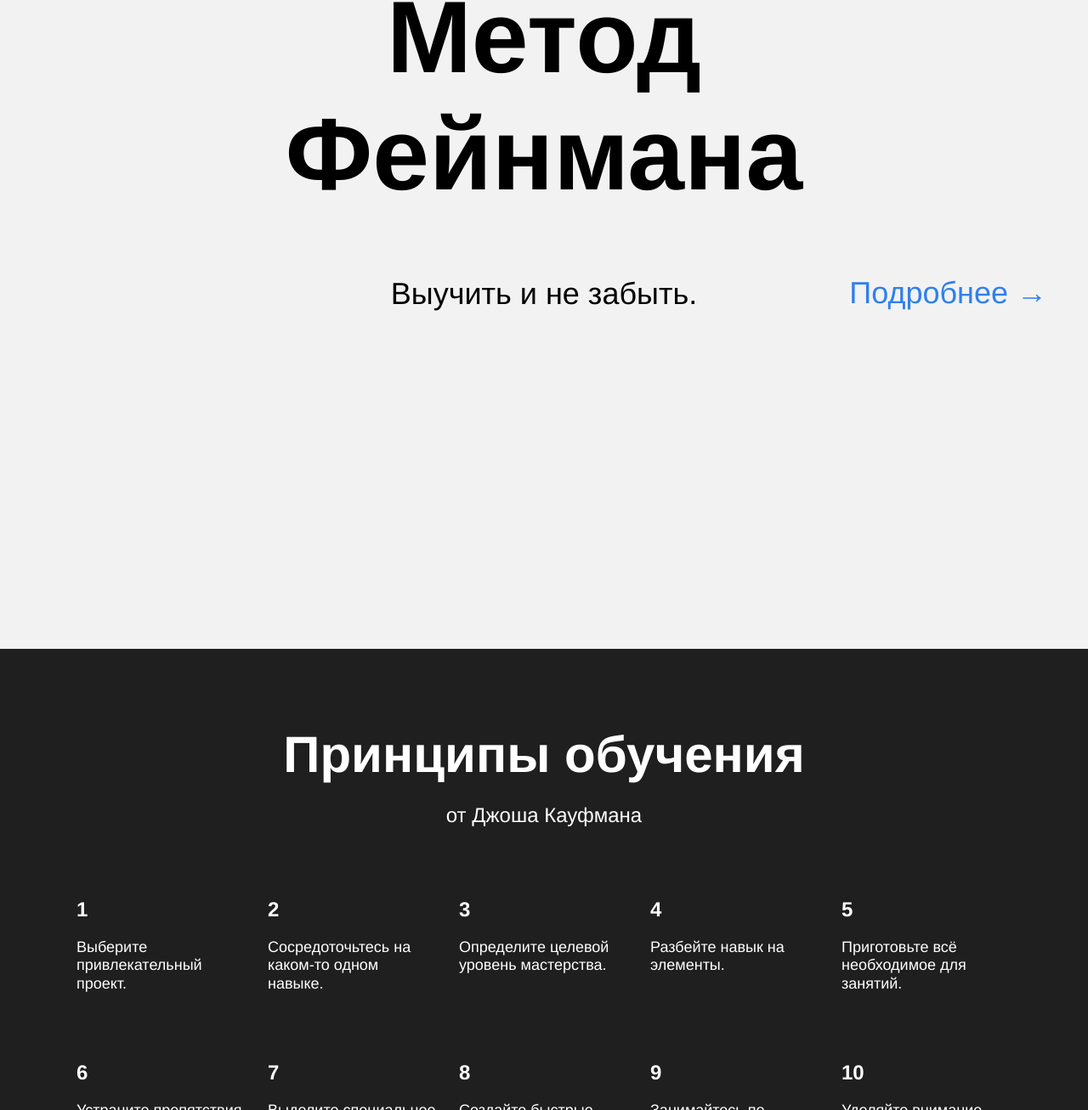
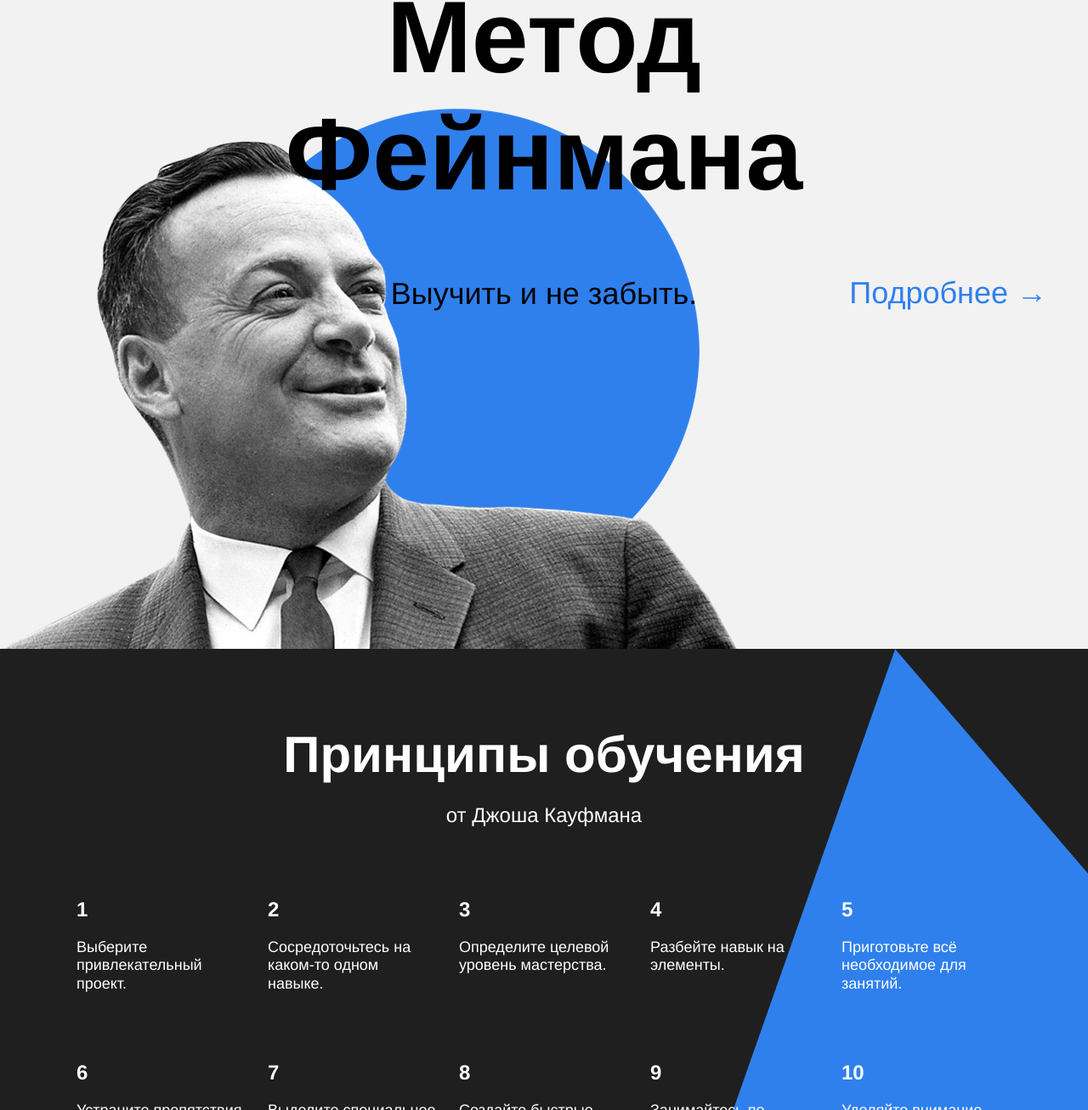
Before and after one commit to AleksndrBubnov/how-to-learn, a plain HTML site: page index.html in a window 1280 px wide. Shown: the part 2133-3440 px from the top of the page at 85% size. Drawn offline with Linux system fonts and the light colour scheme; the site is published under a folder, as on GitHub Pages, so addresses that start at the root find nothing.

Commit message:
фикс изображений

```diff
--- a/styles/style.css
+++ b/styles/style.css
@@ -246,7 +246,7 @@
 }
 
 .feynman__img {
-  background-image: url(/images/feynman.png);
+  background-image: url(../images/feynman.png);
   position: absolute;
   bottom: 0;
   left: 0;
@@ -312,7 +312,7 @@
 }
 
 .kaufman__triangle {
-  background-image: url(/images/kaufman-triangle.svg);
+  background-image: url(../images/kaufman-triangle.svg);
   background-size: cover;
   background-repeat: no-repeat;
   position: absolute;
```
